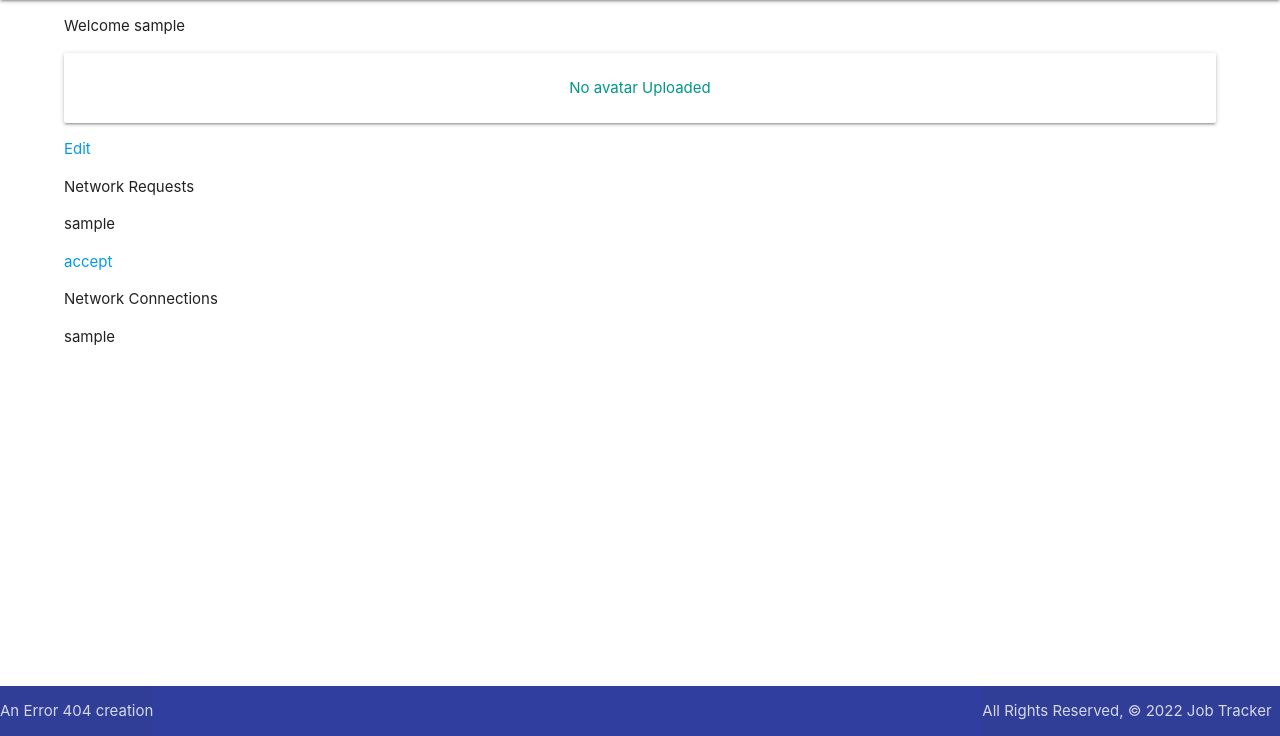
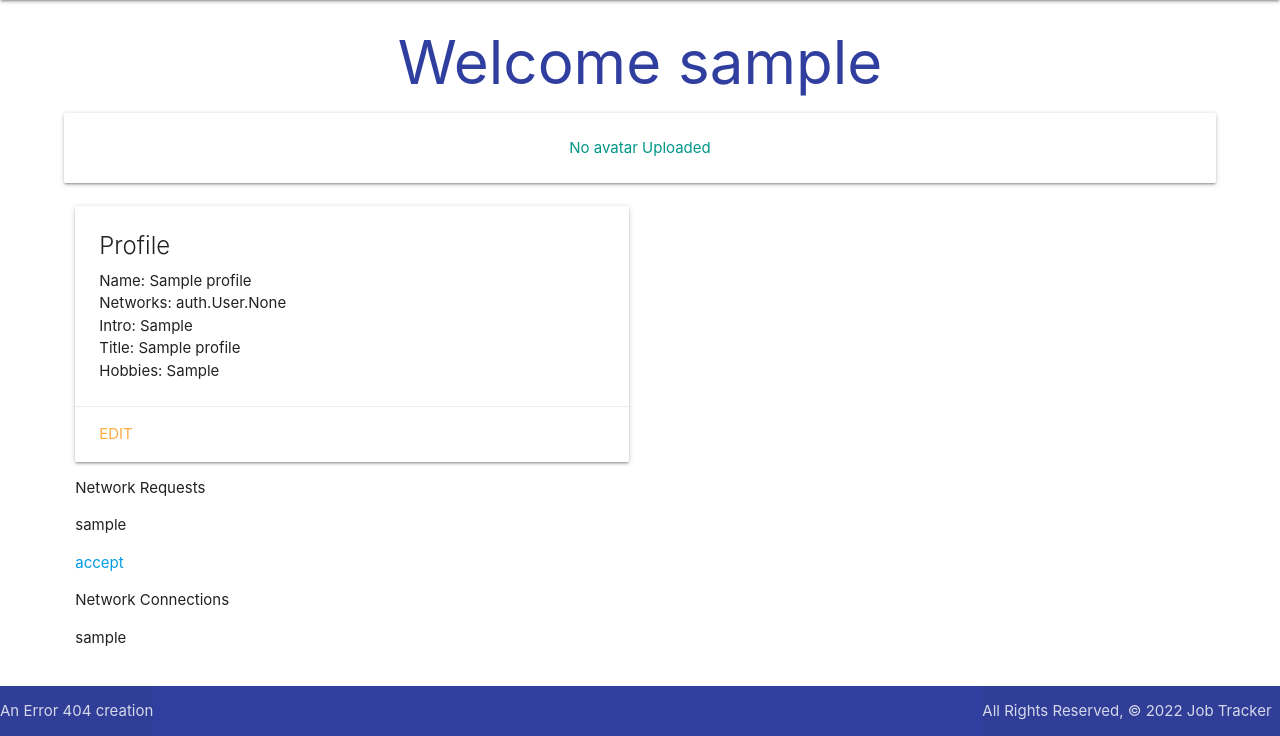
Before and after one commit to lilibella28/Job-Tracker, a Django app: page /profile/ in a window 1280 px wide. Shown: the part 64-800 px from the top of the page. Run offline with Django 4.2, Linux system fonts and the light colour scheme; a user stored in the database is signed in; tables that the repository leaves empty hold one stand-in row (values such as "Sample post").

Commit message:
Models/Photo/Card

```diff
--- a/main_app/templates/main_app/profile_form.html
+++ b/main_app/templates/main_app/profile_form.html
@@ -1,6 +1,6 @@
 {% extends 'base.html' %} {% block content %}
 
-<h1>Edit Profile</h1>
+<h1 id="heading">Edit {{user.username}} Profile</h1>
 
 <!-- Leaving the action blank will use the same url that was used in order to get the form -->
 <form action="" method="POST">
@@ -15,7 +15,7 @@
       {% csrf_token %}
       <input type="file" name="avatar-file" />
       <br /><br />
-      <!-- <input type="submit" class="btn" value="Upload Photo" /> -->
+      <input type="submit" class="btn" value="Upload Photo" />
     </form>
     {{ form.as_p }}
   </table>
--- a/main_app/templates/network/profile.html
+++ b/main_app/templates/network/profile.html
@@ -1,14 +1,27 @@
 {% extends 'base.html' %}
 {% block content %}
-
-<p>Welcome {{user.username}}</p>
+<h3 id="heading" >Welcome {{user.username}}</h3>
 {% for avatar in profile.avatar_set.all %}
 <img class="responsive-img card-panel" src="{{avatar.url}}">
 {% empty %}
 <div class="card-panel teal-text center-align">No avatar Uploaded</div>
 {% endfor %}
 <!-- user.username, username came from tthe User built-in Django -->
-<a href="{% url 'profile_update' user.id %}">Edit</a>
+<div class="row">
+    <div class="col s6">
+      <div class="card">
+        <div class="card-content">
+          <span class="card-title"> Profile </span>
+          <p>Name: {{user.profile.name}}</p>
+          <p>Networks: {{user.profile.networks}}</p>
+          <p>Intro: {{user.profile.intro}}</p>
+          <p>Title: {{user.profile.title}}</p>
+          <p>Hobbies: {{user.profile.hobbies}}</p>
+        </div>
+        <div class="card-action">
+            <a href="{% url 'profile_update' user.id %}">Edit</a>
+        </div>
+      </div>
 
 <p>Network Requests</p>
 {% for network_request in network_request %}
--- a/main_app/views.py
+++ b/main_app/views.py
@@ -177,7 +177,7 @@ def add_avatar(request, profile_id):
     try:
       s3.upload_fileojb(avatar_file, BUCKET, key)
       url = f"{S3_BASE_URL}{BUCKET}/{key}"
-      avatar.objects.create(url=url, profile_id=profile_id)
+      Avatar.objects.create(url=url, profile_id=profile_id)
     except:
       print('We have an error here uploading to S3')
   return redirect('/profile/', profile_id=profile_id)
```
